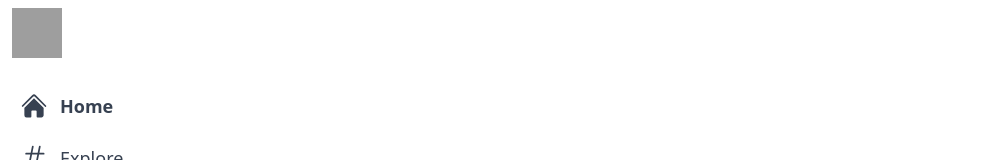
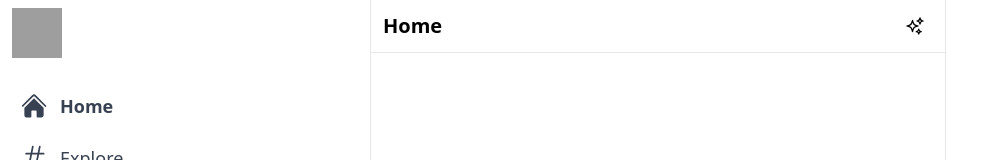
Before and after one commit to kafui4k/next-twitter, a Next.js app: page / in a window 1280 px wide. Shown: the top 160 px of the page, without its empty margins (0-1001 px from the left). Built offline with nearby package versions, Linux system fonts and the light colour scheme; grey boxes are pictures that could not be loaded.

Commit message:
create feed component with a header

```diff
--- /dev/null
+++ b/components/Feed.js
@@ -0,0 +1,16 @@
+import { SparklesIcon } from "@heroicons/react/24/outline";
+
+function Feed() {
+  return (
+    <div className="xl:ml-[370px] border-l border-r border-gray-200 xl:min-w-[576px] sm:ml-[73px] flex-grow max-w-xl">
+      <div className="flex items-center py-2 px-3 sticky top-0 z-50 bg-white border-b border-gray-200">
+        <h2 className="text-lg sm:text-xl font-bold cursor-pointer">Home</h2>
+        <div className="hoverEffect flex items-center justify-center px-0 ml-auto w-9 h-9">
+          <SparklesIcon className="h-5" />
+        </div>
+      </div>
+    </div>
+  );
+}
+
+export default Feed;
--- a/pages/index.js
+++ b/pages/index.js
@@ -1,5 +1,6 @@
 import Head from "next/head";
 import Sidebar from "../components/sidebar";
+import Feed from "../components/Feed";
 
 export default function Home() {
   return (
@@ -15,8 +16,11 @@
         <Sidebar />
 
         {/**feed */}
+        <Feed />
 
         {/**widget */}
+
+        {/** Modal */}
       </main>
     </div>
   );
```
